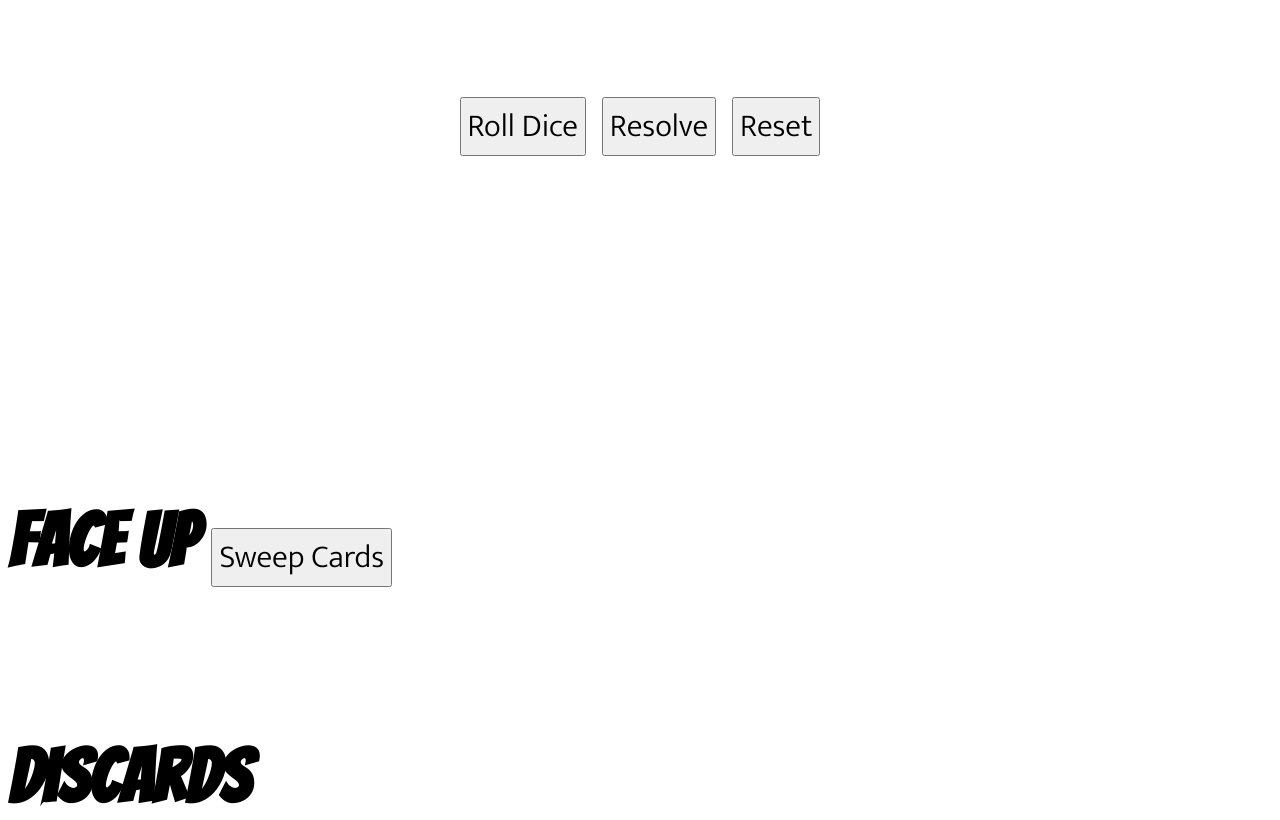
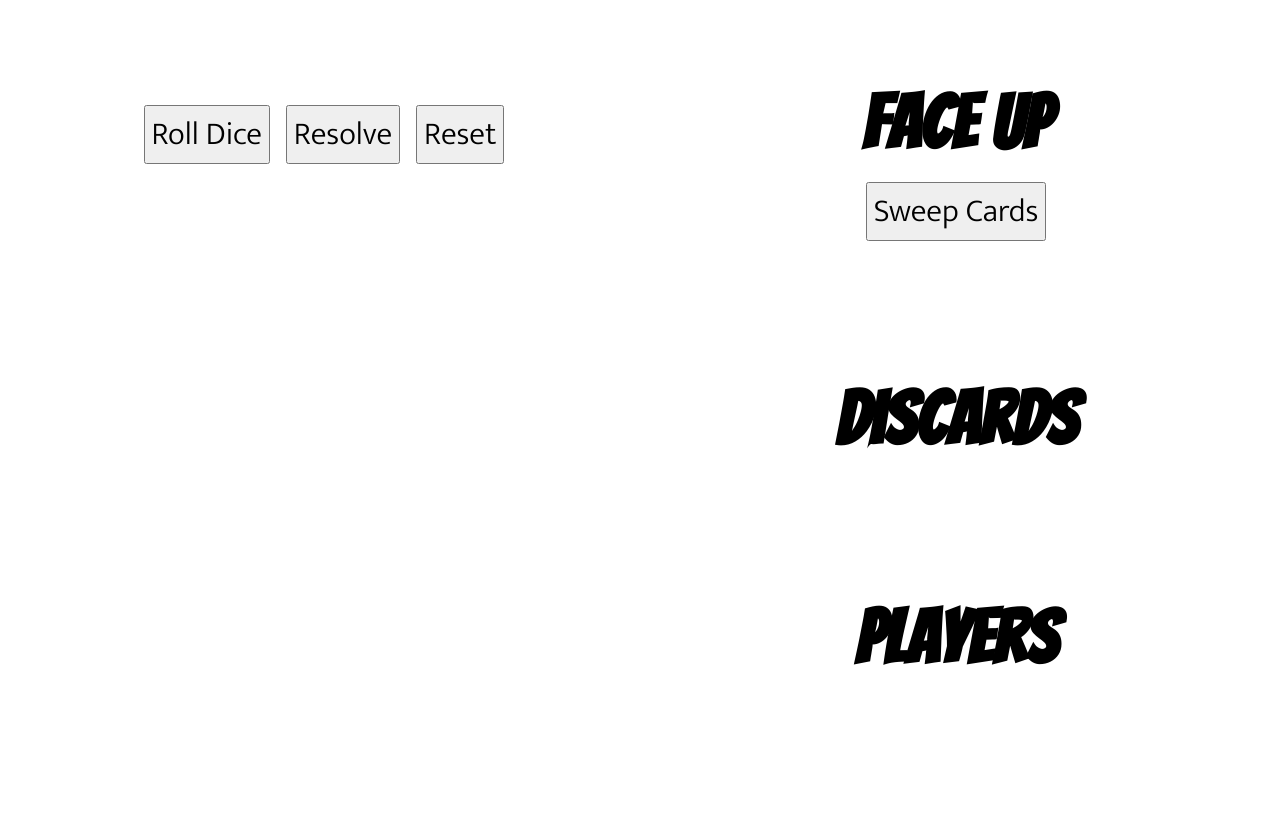
Before and after one commit to browsertherapy/king-of-tokyo-clone, a plain HTML site: page index.html in a window 1280 px wide. Shown: the top 820 px of the page. Drawn offline with Linux system fonts and the light colour scheme.

Commit message:
added two-column layout

```diff
--- a/index.html
+++ b/index.html
@@ -23,10 +23,8 @@
     }
     h1, h2, h3, h4, h5, h6 {
       font-family: 'Bangers', cursive;
-    }
-
-    h2 {
       text-align: center;
+      margin-bottom: .25em;
     }
 
     ul {
@@ -111,10 +109,23 @@
       content: "\f0e7";
       font-size: 3em;
     }
+
+    .sweep-cards {
+      display: block;
+      margin: auto;
+    }
+
+    @media (min-width: 1250px) {
+      div.wrapper {
+        display: grid;
+        grid-template-columns: 1fr 1fr;
+      }
+    }
   </style>
 </head>
 <body>
   <div class="wrapper">
+    <div class="dice">
       <section class="roll-nav">
         <ul>
           <li><button class="roll-dice">Roll Dice</button></li>
@@ -132,9 +143,12 @@
         <ul>
         </ul>
       </section>
+    </div>
+    <div class="cards">
       <section class="face-up-deck">
         <!-- Centre things -->
-      <h3>Face Up <button class="sweep-cards">Sweep Cards</button></h3>
+        <h3>Face Up</h3>
+        <button class="sweep-cards">Sweep Cards</button>
         <ul>
         </ul>
       </section>
@@ -148,5 +162,6 @@
         <div></div>
       </section>
     </div>
+  </div>
 </body>
 </html>
```
Lines whose indentation alone changed are shown as unchanged.
